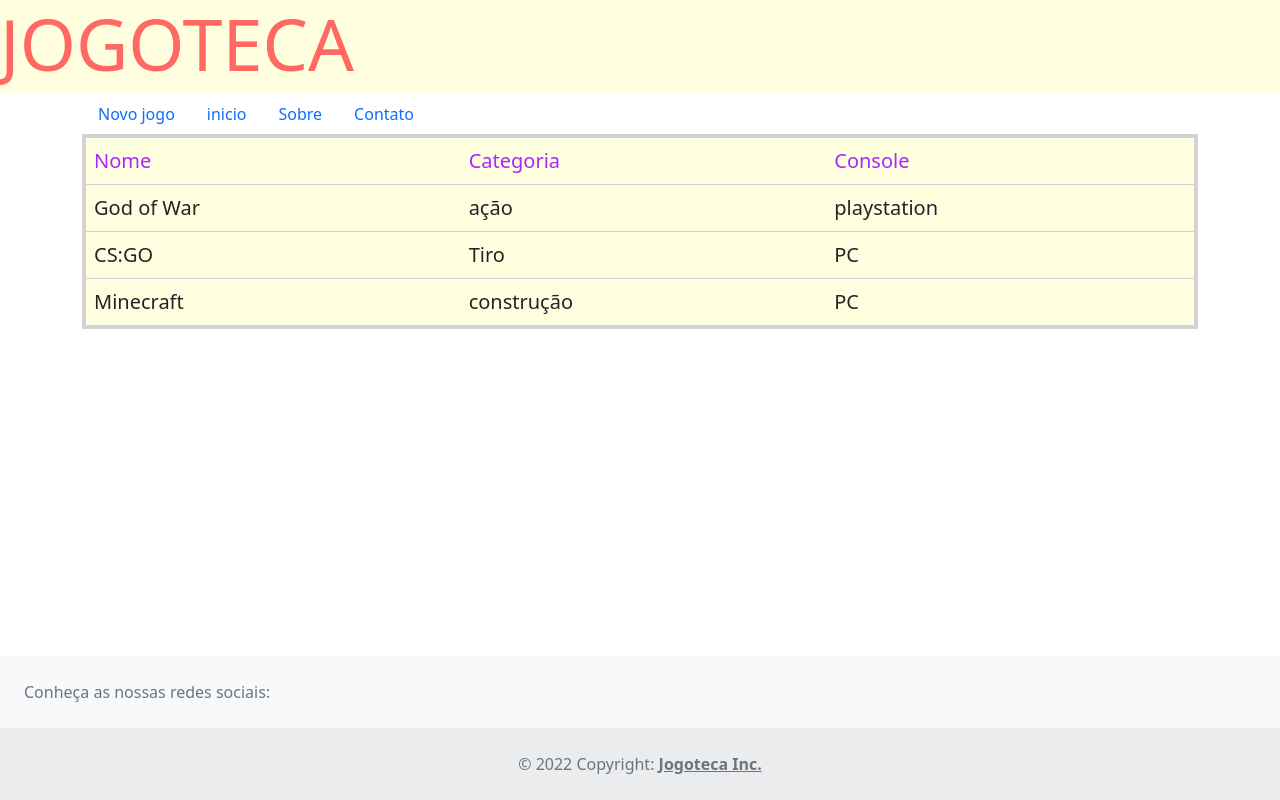
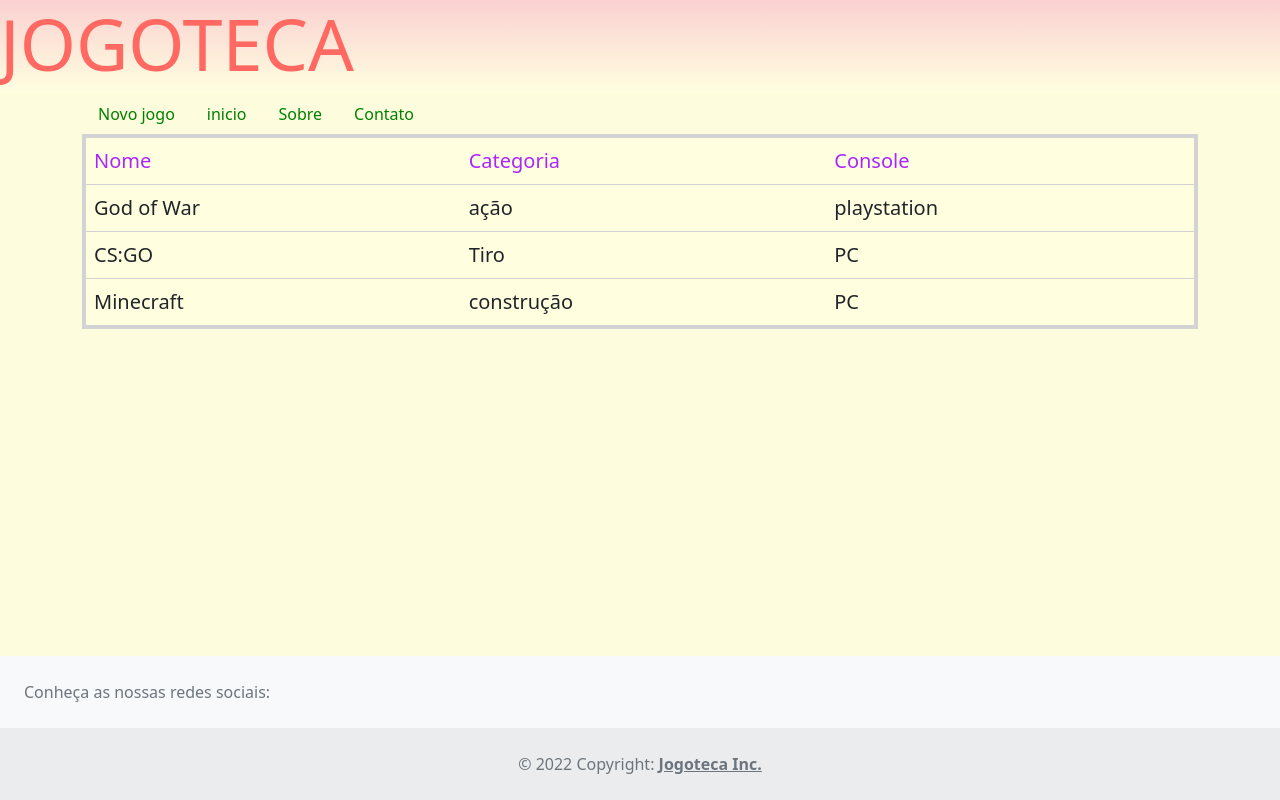
Before and after one commit to anacarolina1826/jogoteca, a Flask app: page / in a window 1280 px wide. Run offline with Flask 2, Linux system fonts and the light colour scheme.

Commit message:
Gradient color, color link.

```diff
--- a/static/estilo_formulario.css
+++ b/static/estilo_formulario.css
@@ -1,8 +1,12 @@
+a:visited{
+  color:#AA26FF;
+}
+
 body{
   background-color: lightyellow;
 }
 header{
-  color:#FF6961;
+  color:#FF6961;/*color_name: pastel read*/
   background-image: linear-gradient(to top,lightyellow ,#fad1d1);
 }
 
--- a/static/estilo_tabela.css
+++ b/static/estilo_tabela.css
@@ -1,5 +1,13 @@
+a:visited{
+  color:#AA26FF;
+}
+
+
+body{
+  background-color:#fdfddd;
+}
 header{
-  background-color: lightyellow;
+  background-image: linear-gradient(to top,lightyellow ,#fad1d1);
   color:#FF6961;/*color_name: pastel read*/
 
 }
@@ -16,3 +24,6 @@ header{
   font-size:20px;
   border: 4px solid lightgray;
 }
+a:link{
+  color:green;
+}
```
